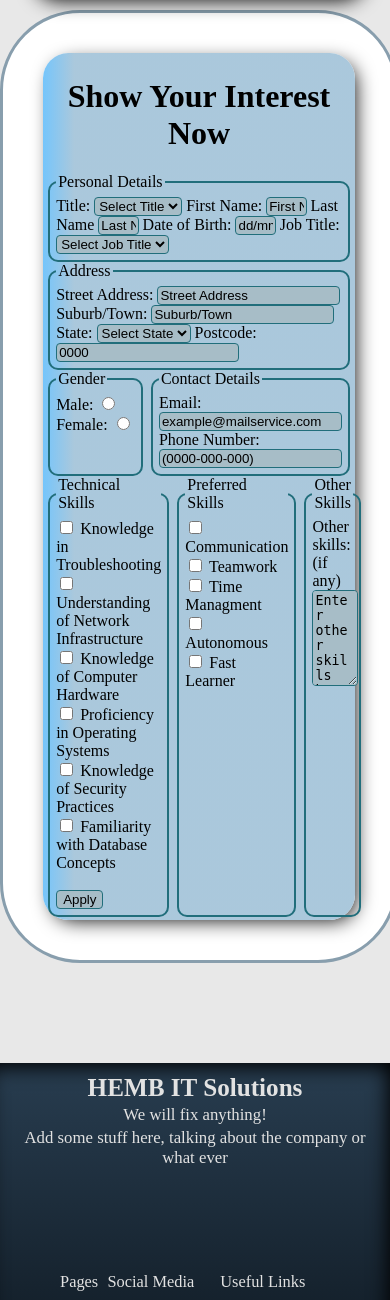
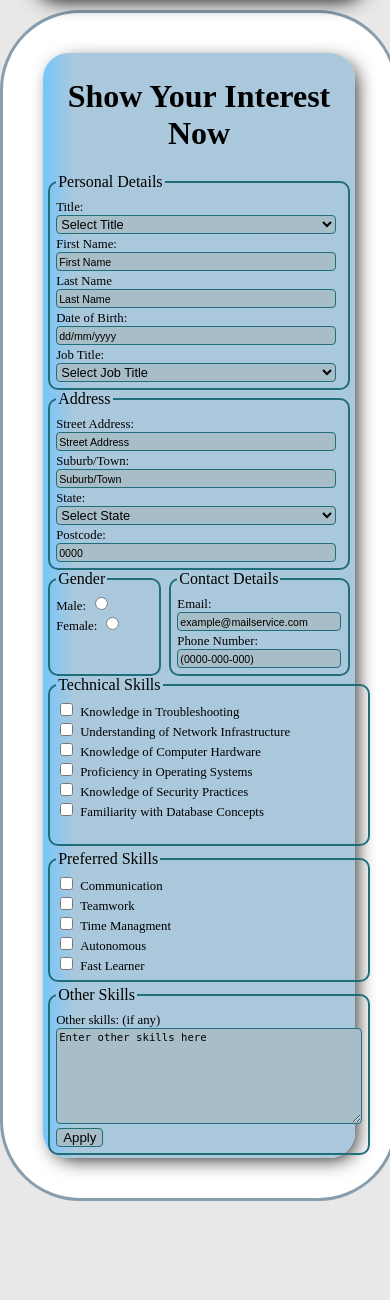
Before and after one commit to SPUDYBRO/HEMB, a PHP site: page /project1/apply.html in a window 390 px wide. Shown: the part 53-1353 px from the top of the page. Run offline with PHP 8.4, Linux system fonts and the light colour scheme.

Commit message:
feat: added media queries for small devices.

```diff
--- a/project1/apply.html
+++ b/project1/apply.html
@@ -150,7 +150,6 @@ tested.
                         <label for="skills_Database_Management">Familiarity with Database Concepts</label>
                         <br>
                         <br>
-                        <input type="submit" value="Apply" class="input_Background">
                     </fieldset>
 
                     <fieldset id="preferred_Skills_Legend">
@@ -176,6 +175,7 @@ tested.
                         <label for="other_Skills">Other skills: (if any)</label>
                         <br>
                         <textarea name="other_Skills" id="other_Skills" class="input_Background" placeholder="Enter other skills here" cols="20" rows="6"></textarea>
+                        <input type="submit" value="Apply" class="input_Background">
                     </fieldset>
                 </div>
             </div>
--- a/styles/styles.css
+++ b/styles/styles.css
@@ -540,6 +540,14 @@ you can also intent further to explain a certain area of code, for example:
             width: 98%;
         }
 
+        /* Apply page for small devices */
+        @media (max-width: 600px) {
+
+            #apply_Page input::placeholder, select, textarea::placeholder, label {
+                font-size: 0.8em;
+            }
+        }
+
 
     /* Putting the Personal Details fieldset tag
         into a container so that it can be spaced evenly in the form */
@@ -554,16 +562,35 @@ you can also intent further to explain a certain area of code, for example:
             width: 100%;
             display: inline-block;
             padding: 6px;
+            max-width: fit-content;
         }
 
         #personal_Details_Legend input{
             width: 12%;
         }
 
+        /* Personal Details for small devices */
+        @media (max-width: 600px) {
+            #container_For_Personal_Details {
+                display: grid;
+                grid-template-columns: 1fr 1fr;
+                gap: 4px;
+            }
 
-    /* Putting the Details fieldset tag
+            #personal_Details_Legend select {
+                width: 98%;
+            }
+
+            #personal_Details_Legend input {
+                width: 96%;
+            }
+        }
+
+
+    /* Putting the Address Details fieldset tag
         into a container so that it can be spaced evenly in the form */
-        #container_For_Address {
+
+        #container_For_Presonal_Details {
             width: 100%;
             justify-content: space-evenly;
             display: flex;
@@ -572,9 +599,27 @@ you can also intent further to explain a certain area of code, for example:
 
         #address_Legend {
             display: inline-block;
-            width: fit-content;
             padding: 6px;
             width: 100%;
+            max-width: fit-content;
+        }
+
+        /* Address Details for small devices */
+        @media (max-width: 600px) {
+
+            #container_For_Address_Details {
+                display: grid;
+                grid-template-columns: 1fr 1fr;
+                gap: 4px;
+            }
+
+            #address_Legend select {
+                width: 98%;
+            }
+
+            #address_Legend input {
+                width: 96%;
+            }
         }
 
 
@@ -594,6 +639,22 @@ you can also intent further to explain a certain area of code, for example:
             padding: 6px;
         }
 
+        #gender_Legend {
+            width: 30vh;
+        }
+
+        /* Contact and Gender Details for small devices */
+        @media (max-width: 600px) {
+
+            #contact_Legend input {
+                width: 96%;
+            }
+
+            #gender_Legend {
+                width: 20vh;
+            }
+        }
+
 
     /* Putting the experience and other skills fieldset
     tags into a container so that they can be side by side */
@@ -602,6 +663,7 @@ you can also intent further to explain a certain area of code, for example:
             justify-content: space-evenly;
             display: flex;
             gap: 4px;
+
         }
 
         #technical_Skills_Legend,
@@ -609,8 +671,8 @@ you can also intent further to explain a certain area of code, for example:
             display: inline-block;
             width: fit-content;
             text-align: left;
+            padding: 6px;
             width: 100%;
-            padding: 6px;
         }
 
         #other_Skills_Legend {
@@ -623,6 +685,22 @@ you can also intent further to explain a certain area of code, for example:
 
         #other_Skills_Legend textarea {
             width: 98%;
+        }
+
+        /* Contact and Gender Details for small devices */
+        @media (max-width: 600px) {
+
+            #container_For_Technical_Preferred_And_Other_Skills {
+                display: grid;
+                grid-template-columns: 1fr;
+                gap: 4px;
+            }
+
+            #technical_Skills_Legend,
+            #preferred_Skills_Legend,
+            #other_Skills_Legend {
+                width: 100%;
+            }
         }
 
 
```
